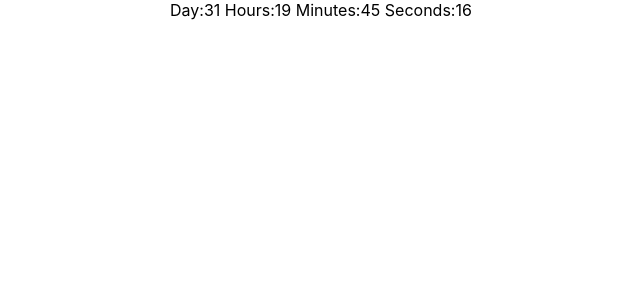
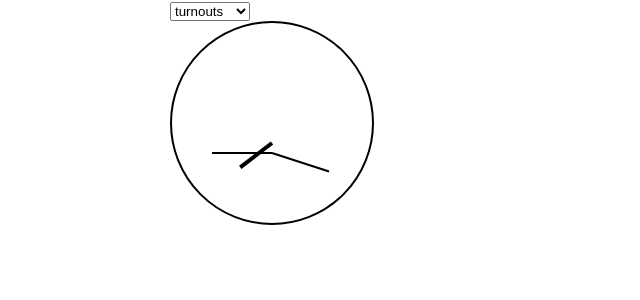
Before and after one commit to Roman-2013/react-kabzda, a React (Create React App) app: page / in a window 1280 px wide. Shown: the top 300 px of the page, without its empty margins (170-810 px from the left). Built offline with nearby package versions, Linux system fonts and the light colour scheme.

Commit message:
lesson 23

```diff
--- a/src/App.tsx
+++ b/src/App.tsx
@@ -3,6 +3,7 @@ import './App.css';
 import {UseMemoUseCallbackLesson} from './fakeStories/useMemo+UseCallbackLesson';
 import {UseState} from './fakeStories/UseState';
 import {UseEffect, UseEffectSetTimeout} from './fakeStories/UseEffect';
+import {Clock} from './Components/Clock/Clock';
 
 
 
@@ -12,7 +13,7 @@ export const App = () => {
 
     return (
         <div className={'App'}>
-          <UseEffectSetTimeout/>
+          <Clock/>
         </div>
     )
         ;
--- /dev/null
+++ b/src/Components/Clock/Clock.tsx
@@ -0,0 +1,122 @@
+import React, {ChangeEvent, ChangeEventHandler, ReactEventHandler, useEffect, useState} from 'react';
+import style from './Clock.module.css'
+
+type PropsType = {}
+
+export const Clock: React.FC<PropsType> = (props) => {
+    const [date, setDate] = useState(new Date())
+    const [clock, setClock] = useState<'electronic' | 'turnouts'>('turnouts')
+
+
+    useEffect(() => {
+        const intervalID = setInterval(() => {
+            setDate(new Date())
+        }, 1000)
+
+        return () => {
+            clearInterval(intervalID)
+        }
+
+    }, [])
+
+    const timeFunction = (number: number) => number < 10 ? '0' + number : number
+
+    const onSelect = (e: ChangeEvent<HTMLSelectElement>) => {
+        if (e.currentTarget.value === 'electronic' || e.currentTarget.value === 'turnouts') {
+            setClock(e.currentTarget.value)
+            console.log(clock)
+        }
+    }
+    return (
+        <div>
+            <select onChange={onSelect} name="" id="">
+                <option value={'turnouts'}>turnouts</option>
+                <option value={'electronic'}>electronic</option>
+            </select>
+            {clock === 'electronic'
+                ? <>
+                    <span>{timeFunction(date.getHours())}</span>
+                    :
+                    <span>{timeFunction(date.getMinutes())}</span>
+                    :
+                    <span>{timeFunction(date.getSeconds())}</span>
+                </>
+                : <Clock2/>
+            }
+        </div>
+    )
+}
+
+
+//--------------------------------------------------------------------------------
+
+
+const Clock2 = () => {
+    function clock() {
+        const deg = 6;
+        const hr: HTMLElement | null = document.querySelector('#hour-hand');
+        const mn: HTMLElement | null = document.querySelector('#minute-hand');
+        const sc: HTMLElement | null = document.querySelector('#second-hand');
+
+        let day = new Date();
+        let hh = day.getHours() * 30;
+        let mm = day.getMinutes() * deg;
+        let ss = day.getSeconds() * deg;
+
+
+        if (hr !== null && mn !== null && sc !== null) {
+            hr.style.transform = `rotateZ(${hh + mm / 12}deg)`;
+            mn.style.transform = `rotateZ(${mm}deg)`;
+            sc.style.transform = `rotateZ(${ss}deg)`;
+        }
+    }
+
+    setInterval(clock, 1000);
+
+    return (
+        <>
+            <div
+                style={{
+                    width: '200px',
+                    height: '200px',
+                    border: '2px solid black',
+                    borderRadius: '50%',
+                    display: 'flex',
+                    justifyContent: 'center',
+                    alignItems: 'center',
+                    position: 'relative'
+                }}
+            >
+                <div id="hour-hand"
+                     style={{
+                         position: 'absolute',
+                         width: '4px',
+                         height: '40px',
+                         backgroundColor: 'black',
+                         transformOrigin: 'bottom center'
+                     }}
+                >
+                </div>
+                <div id="minute-hand"
+                     style={{
+                         position: 'absolute',
+                         width: '2px', height: '60px',
+                         backgroundColor: 'black',
+                         transformOrigin: 'bottom'
+                     }}
+                >
+                </div>
+                <div id="second-hand"
+                     style={{
+                         position: 'absolute',
+                         width: '2px',
+                         height: '60px',
+                         backgroundColor: 'black',
+                         transformOrigin: 'bottom'
+                     }}
+                >
+                </div>
+            </div>
+        </>
+    );
+};
--- a/src/fakeStories/UseEffect.tsx
+++ b/src/fakeStories/UseEffect.tsx
@@ -38,16 +38,32 @@ export const UseEffectSetTimeout = () => {
     console.log('UseEffect Komponnent')
 
     useEffect(()=>{
-
-
         setInterval(()=>{
-                setDate(()=>new Date())
+                setDate(new Date())
         },1000)
     },[])
 
+
+
+
+    const[counter,setCounter]=useState(1)
+    console.log("counter")
+
+    useEffect(()=>{
+
+        setInterval(()=>{
+            setCounter((state)=>state+1)
+        },1000)
+    },[])
+
+
+
+
     return (
         <div>
-            Day:{date.getDate()} Hours:{date.getHours()} Minutes:{date.getMinutes()} Seconds:{date.getSeconds()}
+            {counter}
+            <hr/>
+             {date.getHours()}:{date.getMinutes()}:{date.getSeconds()}
         </div>
     );
 };
```
Also changed, not shown: src/Components/Clock/Clock.module.css (added).
